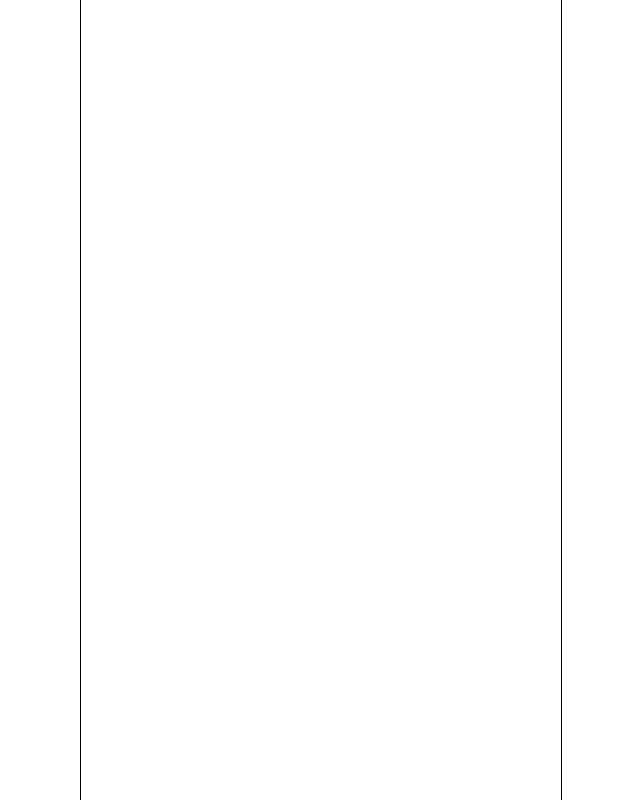
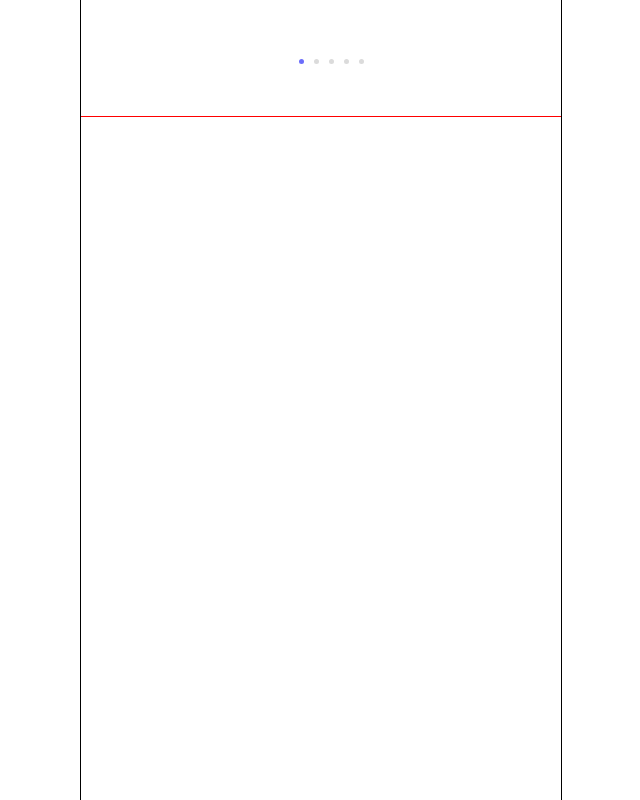
Before and after one commit to okey-doggy/demo, a React (Vite) app: page / in a window 1280 px wide. Shown: the whole page, without its empty margins (319-959 px from the left). Built offline with nearby package versions, Linux system fonts and the light colour scheme; a web font is replaced by a local one.

Commit message:
#feat indicator 기능 추가.

```diff
--- a/src/components/common/constant/index.ts
+++ b/src/components/common/constant/index.ts
@@ -0,0 +1,3 @@
+export const DesignSystem = {
+  layoutWidth: "480px",
+};
--- a/src/components/common/header/Header.module.scss
+++ b/src/components/common/header/Header.module.scss
@@ -4,6 +4,7 @@
   display: "flex";
   justify-content: center;
   align-items: center;
-  width: 100%;
+  width: 480px;
   padding: $p7 0;
+  outline: 1px solid red;
 }
--- a/src/components/common/indicators/Indicators.module.scss
+++ b/src/components/common/indicators/Indicators.module.scss
@@ -2,9 +2,14 @@
 
 .container {
   display: flex;
-  width: var(--dimensions-width, 360px);
+  width: 100%;
   padding: 10px;
-  flex-direction: column;
+  flex-direction: row;
+  justify-content: center;
   align-items: center;
+  align-content: center;
   gap: 10px;
+
+  .dot {
+  }
 }
--- a/src/components/common/indicators/Indicators.tsx
+++ b/src/components/common/indicators/Indicators.tsx
@@ -5,7 +5,9 @@ import Indicator from "./Indicator/Indicator.tsx";
 interface IIndicators {}
 
 function Indicators({ ...props }: IIndicators) {
-  const [dots, setDots] = useState<number[]>(new Array(5).fill(0));
+  const [dots, setDots] = useState<number[]>(
+    Array.from(new Array(5).fill(0), (x) => x + 1)
+  );
   const [activeDot, setActiveDot] = useState(0);
 
   return (
@@ -16,7 +18,7 @@ function Indicators({ ...props }: IIndicators) {
           className={styles.dot}
           onClick={() => setActiveDot(index)}
         >
-          <Indicator />
+          <Indicator color={activeDot === index ? "#6B6DFB" : "#DBDBDB"} />
         </div>
       ))}
     </div>
--- a/src/index.scss
+++ b/src/index.scss
@@ -34,6 +34,7 @@ body {
   place-items: center;
   min-width: 320px;
   min-height: 100vh;
+  box-sizing: border-box;
 }
 
 h1 {
--- a/src/pages/home/Home.tsx
+++ b/src/pages/home/Home.tsx
@@ -1,13 +1,16 @@
 import React from "react";
 import Layout from "../../layout/Layout";
 import Header from "../../components/common/header/Header";
+import Indicators from "../../components/common/indicators/Indicators";
 
 interface IProps {}
 
 function Home({ ...props }: IProps) {
   return (
     <Layout>
-      <Header></Header>
+      <Header>
+        <Indicators />
+      </Header>
     </Layout>
   );
 }
```
Also changed, not shown: src/components/common/indicators/Indicator/Indicator.tsx (+4 -4 lines).
